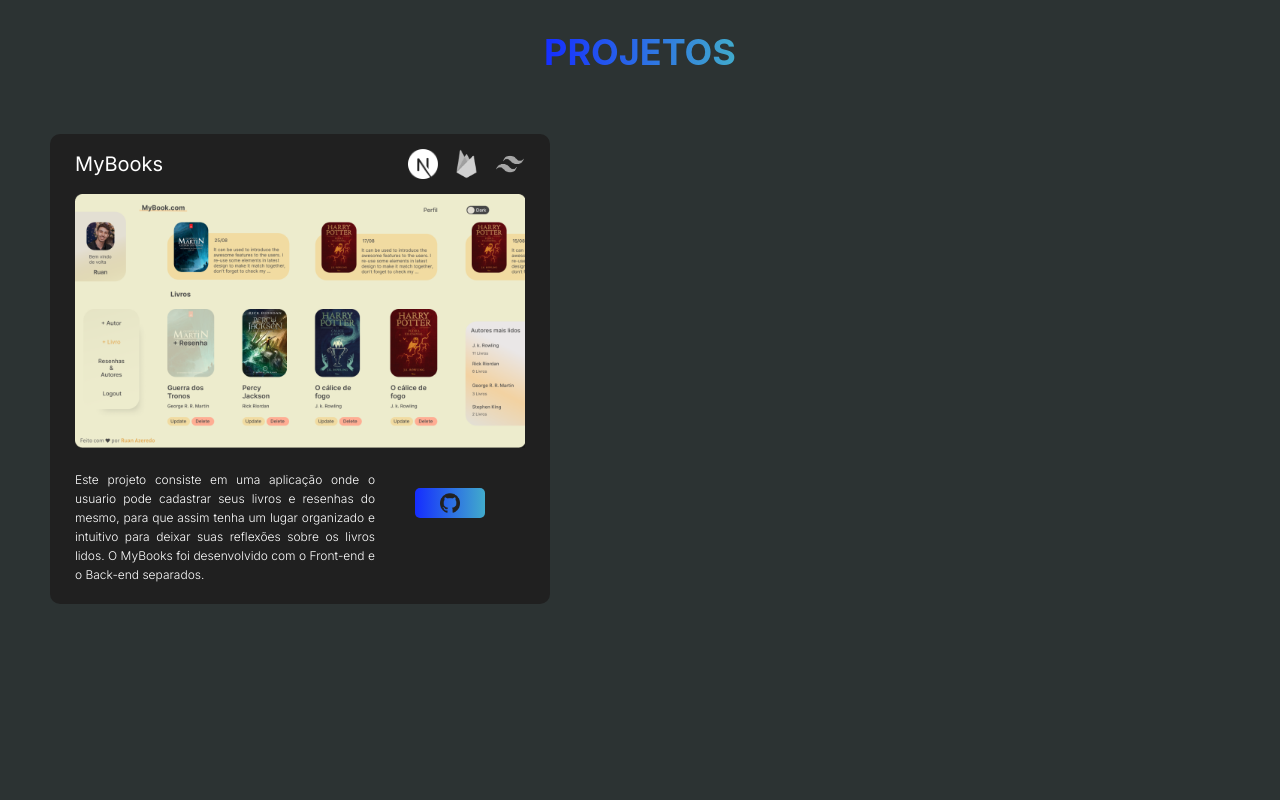
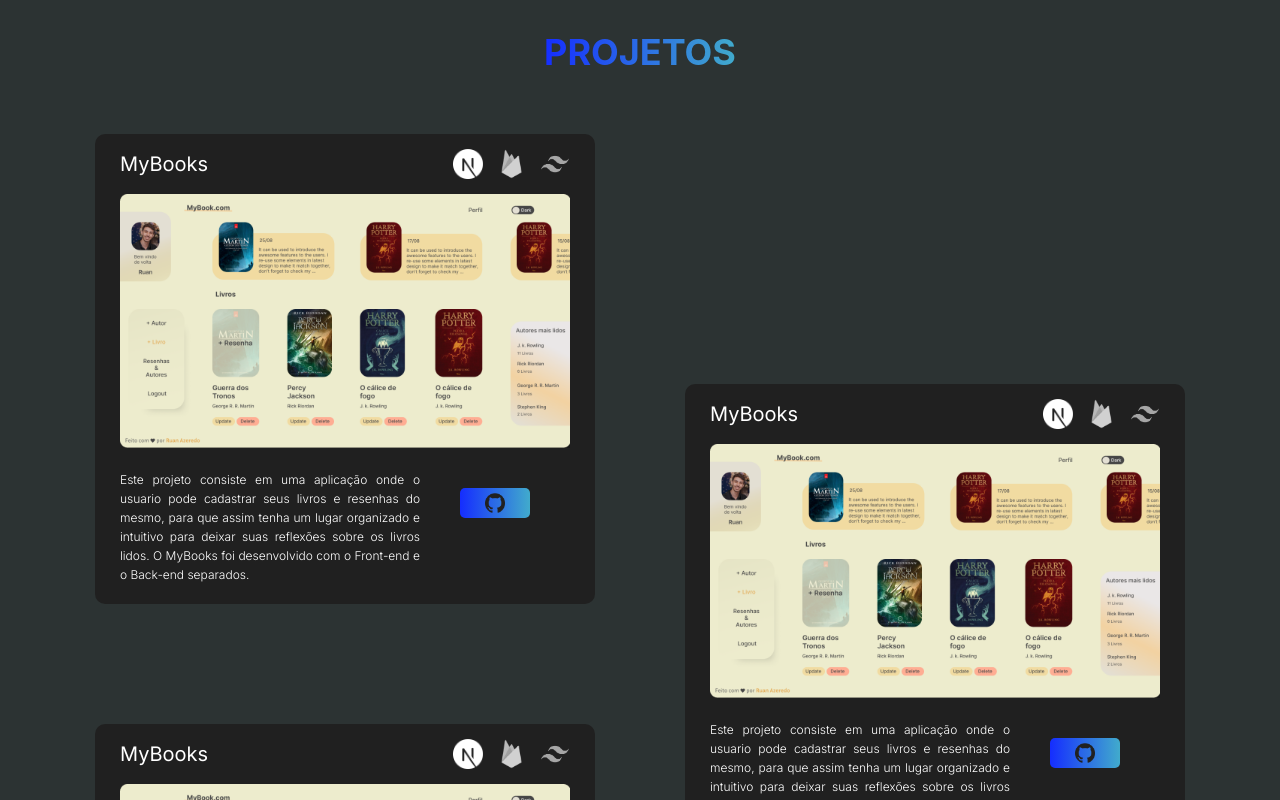
Before and after one commit to Ruan-Azeredo/portifolio, a React (Create React App) app: page / in a window 1280 px wide. Shown: the part 1780-2580 px from the top of the page. Before the commit the page ends 2434 px from the top, so only its background shows below. Built offline with nearby package versions, Linux system fonts and the light colour scheme; a web font is replaced by a local one.

Commit message:
:construction: feat: adiciona colunas de divisao

```diff
--- a/src/Projetos.css
+++ b/src/Projetos.css
@@ -80,3 +80,19 @@
     width: 20px;
     filter: brightness(13%);
 }
+
+.divisao-col-projetos{
+    display: flex;
+    flex-direction: row;
+    justify-content: space-around;
+}
+
+.col1, .col2{
+    display: flex;
+    flex-direction: column;
+    gap: 120px;
+}
+
+.col2{
+    padding-top: 250px;
+}
--- a/src/Projetos.jsx
+++ b/src/Projetos.jsx
@@ -5,6 +5,16 @@
     return (
         <div>
             <Title title='PROJETOS'/>
+            <div className="divisao-col-projetos">
+                <div className="col1">
+                    <ProjetoCard
+                        name='MyBooks'
+                        icon1='next-icon.png'
+                        icon2='firebase-icon.png'
+                        icon3='tailwind-icon.png'
+                        screen='telamybooks.png'
+                        description='Este projeto consiste em uma aplicação onde o usuario pode cadastrar seus livros e resenhas do mesmo, para que assim tenha um lugar organizado e intuitivo para deixar suas reflexões sobre os livros lidos. O MyBooks foi desenvolvido com o Front-end e o Back-end separados.'
+                    />
                     <ProjetoCard
                         name='MyBooks'
                         icon1='next-icon.png'
@@ -14,5 +24,17 @@
                         description='Este projeto consiste em uma aplicação onde o usuario pode cadastrar seus livros e resenhas do mesmo, para que assim tenha um lugar organizado e intuitivo para deixar suas reflexões sobre os livros lidos. O MyBooks foi desenvolvido com o Front-end e o Back-end separados.'
                     />
                 </div>
+                <div className="col2">
+                <ProjetoCard
+                        name='MyBooks'
+                        icon1='next-icon.png'
+                        icon2='firebase-icon.png'
+                        icon3='tailwind-icon.png'
+                        screen='telamybooks.png'
+                        description='Este projeto consiste em uma aplicação onde o usuario pode cadastrar seus livros e resenhas do mesmo, para que assim tenha um lugar organizado e intuitivo para deixar suas reflexões sobre os livros lidos. O MyBooks foi desenvolvido com o Front-end e o Back-end separados.'
+                    />
+                </div>
+            </div>
+        </div>
     )
 }
```
Lines whose indentation alone changed are shown as unchanged.
